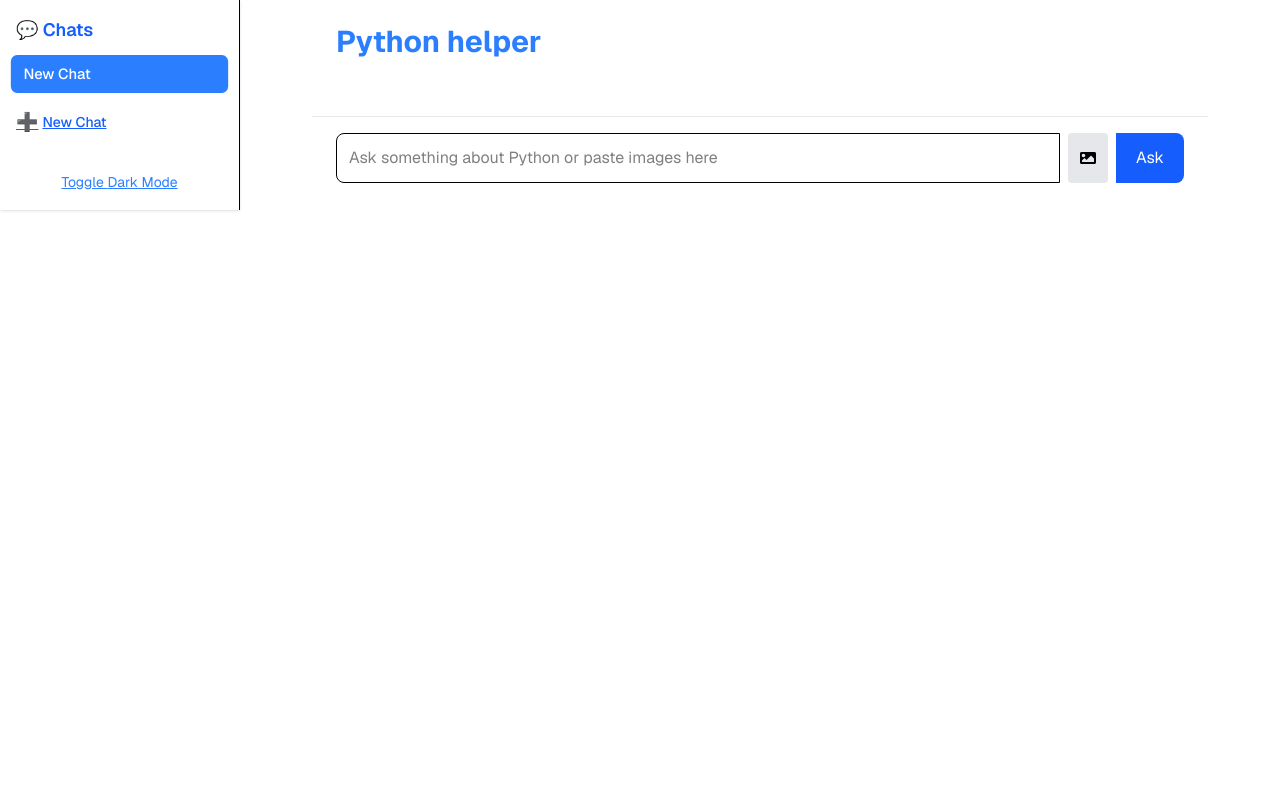
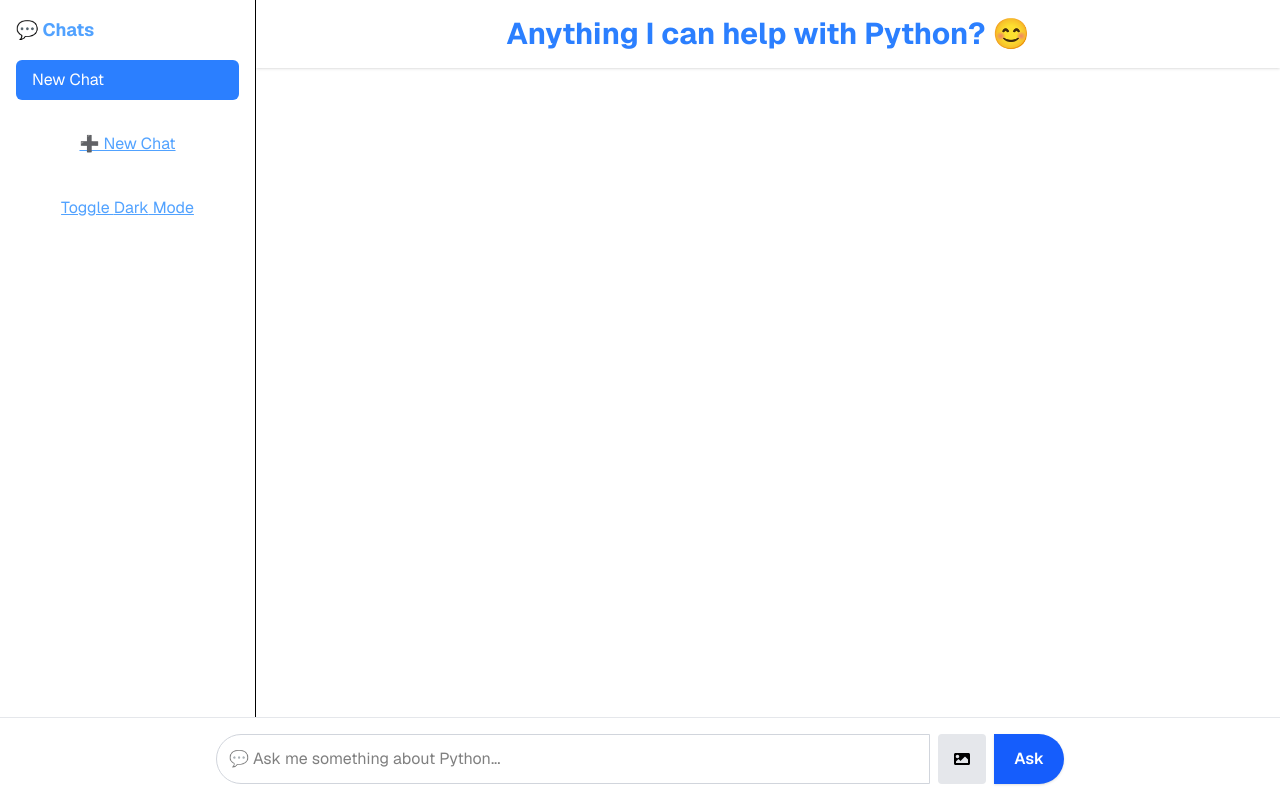
Before and after one commit to hxt200010/cs6320_project, a Next.js app in the folder frontend/: page / in a window 1280 px wide. Built offline with nearby package versions, Linux system fonts and the light colour scheme.

Commit message:
Update and improve frontend

```diff
--- a/frontend/app/page.tsx
+++ b/frontend/app/page.tsx
@@ -25,7 +25,7 @@ export default function Home() {
   const [typingIndicator, setTypingIndicator] = useState('');
   const [pastedImages, setPastedImages] = useState<File[]>([]);
   const [showScrollToBottom, setShowScrollToBottom] = useState(false);
-
+  const isAsking = useRef(false);
   const chatScrollRef = useRef<HTMLDivElement | null>(null);
 
   useEffect(() => {
@@ -50,7 +50,8 @@ export default function Home() {
   };
 
   const ask = async () => {
-    if (!question.trim() && pastedImages.length === 0) return;
+    if (loading || isAsking.current || (!question.trim() && pastedImages.length === 0)) return;
+    isAsking.current = true;
 
     const userMessage: Message = { sender: 'user', text: pastedImages.length ? `🖼️ + ${question}` : question };
     const updatedSessions = [...sessions];
@@ -58,44 +59,68 @@ export default function Home() {
     setSessions(updatedSessions);
     setLoading(true);
     setTypingIndicator('hmmmmmm...');
+    const chatId = `chat-${activeIndex}`;
+    let res;
+    try {
 
-    try {
-      let res;
+
       if (pastedImages.length > 0) {
         const formData = new FormData();
         pastedImages.forEach((file) => formData.append('file', file, file.name));
+
         formData.append('question', question);
-        res = await axios.post('http://127.0.0.1:8000/ask-image', formData, {
+        res = await axios.post(`http://127.0.0.1:8000/ask-image?chat_id=${chatId}`, formData, {
           headers: { 'Content-Type': 'multipart/form-data' },
         });
       } else {
-        res = await axios.post('http://127.0.0.1:8000/ask', { question });
+        res = await axios.post(`http://127.0.0.1:8000/ask?chat_id=${chatId}`, { question });
       }
 
-      const botMessage: Message = { sender: 'bot', text: res.data.answer };
+      const botMessage: Message = { sender: 'bot', text: '' };
       updatedSessions[activeIndex].messages.push(botMessage);
-      if (res.data.answer.length > 40) {
-        updatedSessions[activeIndex].title = res.data.answer.split(/[.?!\n]/)[0].slice(0, 40);
+      setSessions([...updatedSessions]);
+
+      const fullText = res.data.answer;
+      let charIndex = 0;
+
+      const typeNextChar = () => {
+        if (charIndex < fullText.length) {
+          updatedSessions[activeIndex].messages[updatedSessions[activeIndex].messages.length - 1].text += fullText[charIndex];
+          setSessions([...updatedSessions]);
+          charIndex++;
+          setTimeout(typeNextChar, 10);
+        } else {
+          if (fullText.length > 40) {
+            updatedSessions[activeIndex].title = fullText.split(/[.?!\n]/)[0].slice(0, 40);
+            setSessions([...updatedSessions]);
           }
-      setSessions([...updatedSessions]);
+          setLoading(false);
+          setTypingIndicator('');
+          isAsking.current = false;
+        }
+      };
+
+      typeNextChar();
+
     } catch (err) {
       updatedSessions[activeIndex].messages.push({ sender: 'bot', text: '❌ Something went wrong.' });
       setSessions([...updatedSessions]);
+      setLoading(false);
+      setTypingIndicator('');
+      isAsking.current = false;
     }
 
     setQuestion('');
     setPastedImages([]);
-    setLoading(false);
-    setTypingIndicator('');
   };
 
   const handleKeyPress = (e: React.KeyboardEvent<HTMLInputElement>) => {
-    if (e.key === 'Enter') ask();
+    if (e.key === 'Enter' && !loading && !isAsking.current) ask();
   };
 
   const handleImageUpload = (e: React.ChangeEvent<HTMLInputElement>) => {
     const file = e.target.files?.[0];
-    if (file) setPastedImages(prev => [...prev, file]);
+    if (file) setPastedImages((prev) => [...prev, file]);
   };
 
   const handlePaste = (e: ClipboardEvent) => {
@@ -104,14 +129,14 @@ export default function Home() {
       for (let item of items) {
         if (item.type.startsWith('image')) {
           const file = item.getAsFile();
-          if (file) setPastedImages(prev => [...prev, file]);
+          if (file) setPastedImages((prev) => [...prev, file]);
         }
       }
     }
   };
 
   const removeImage = (index: number) => {
-    setPastedImages(prev => prev.filter((_, i) => i !== index));
+    setPastedImages((prev) => prev.filter((_, i) => i !== index));
   };
 
   const clearAllImages = () => setPastedImages([]);
@@ -122,57 +147,43 @@ export default function Home() {
   }, []);
 
   return (
-    <main className={`min-h-screen w-full flex flex-col font-sans transition-colors duration-300 overflow-y-auto ${darkMode ? 'bg-gray-900 text-white' : 'bg-white text-black'} relative`}>
-      <div className="absolute inset-0 -z-10">
-        <div className="animated-bg h-full w-full"></div>
-      </div>
-
-      <div className="flex flex-1 overflow-hidden">
-        <div className={`w-60 h-full ${darkMode ? 'bg-gray-800 border-gray-700' : 'bg-white border-r'} border-r p-4 space-y-3 shadow-sm overflow-y-auto`}>
-          <h2 className="text-lg font-semibold text-blue-600 flex items-center gap-2">💬 Chats</h2>
+    <main className={`min-h-screen w-full flex flex-col md:flex-row font-sans transition-colors duration-500 ${darkMode ? 'bg-gray-900 text-white' : 'bg-white text-black'} overflow-hidden`}>
+      <div className={`md:w-64 h-screen overflow-y-auto p-4 border-r ${darkMode ? 'bg-gray-900 text-white' : 'bg-white text-black'} sticky top-0`}>
+        <h2 className="text-lg font-bold text-blue-400 mb-4">💬 Chats</h2>
         {sessions.map((s, i) => (
           <button
             key={i}
             onClick={() => setActiveIndex(i)}
-              className={`block w-full text-left px-3 py-2 rounded-md text-sm font-medium transition-all ${i === activeIndex ? 'bg-blue-500 text-white scale-105 dark:bg-blue-400 dark:text-gray-900' : 'hover:bg-gray-100 hover:scale-[1.01] dark:text-gray-300 dark:hover:bg-gray-700'}`}
+            className={`w-full text-left px-4 py-2 rounded-md mb-2 transition-all ${i === activeIndex ? 'bg-blue-500 text-white' : darkMode ? 'hover:bg-gray-700 text-white' : 'hover:bg-gray-100 text-black'}`}
           >
             {s.title || `Chat ${i + 1}`}
           </button>
         ))}
-          <button
-            onClick={() => {
+        <button onClick={() => {
           setSessions([...sessions, { title: `Chat ${sessions.length + 1}`, messages: [] }]);
           setActiveIndex(sessions.length);
-            }}
-            className={`w-full text-sm mt-4 flex items-center gap-1 underline font-medium ${darkMode ? 'text-blue-200 hover:text-white' : 'text-blue-600 hover:text-blue-800'}`}
-          >
-            <span className="text-lg">➕</span> <span>New Chat</span>
+        }} className="w-full py-2 mt-4 text-blue-400 hover:text-blue-300 underline">
+          ➕ New Chat
         </button>
-          <button
-            onClick={() => setDarkMode(!darkMode)}
-            className="mt-6 w-full text-sm text-blue-500 underline hover:text-blue-700"
-          >
+        <button onClick={() => setDarkMode(!darkMode)} className="w-full mt-6 py-2 text-blue-400 hover:text-blue-300 underline">
           Toggle {darkMode ? 'Light' : 'Dark'} Mode
         </button>
       </div>
 
-        <div className="flex-1 h-full flex flex-col">
-          <div className={`w-full max-w-4xl mx-auto flex flex-col flex-grow ${darkMode ? 'bg-gray-800/80 backdrop-blur-sm' : 'bg-white/80 backdrop-blur-sm'} transition-all duration-300`}>
-            <div className="px-6 pt-6">
-              <h1 className="text-3xl font-bold text-blue-500 mb-6 flex items-center gap-2 animate-fade-in">
-                <span>Python helper</span>
+      <div className="flex-1 flex flex-col h-screen overflow-hidden">
+        <div className={`sticky top-0 z-10 px-4 py-4 shadow ${darkMode ? 'bg-gray-900 text-white' : 'bg-white text-black'}`}>
+          <h1 className="text-3xl font-bold text-blue-500 dark:text-blue-300 text-center">
+            Anything I can help with Python? <span className="text-yellow-400">😊</span>
           </h1>
         </div>
 
         {pastedImages.length > 0 && (
-              <div className="flex flex-wrap gap-3 px-6">
+          <div className="flex flex-wrap gap-4 px-6 py-2">
             {pastedImages.map((file, i) => (
-                  <div key={i} className="relative">
-                    <img src={URL.createObjectURL(file)} alt={`pasted-${i}`} className="w-24 h-24 object-cover rounded border shadow" />
-                    <div className="absolute bottom-0 left-0 bg-black bg-opacity-60 text-white text-[10px] px-1 truncate w-full">
-                      {file.name}
-                    </div>
-                    <button onClick={() => removeImage(i)} className="absolute top-0 right-0 bg-black bg-opacity-50 text-white rounded-bl px-1 py-0.5 text-xs">
+              <div key={i} className="relative rounded shadow overflow-hidden">
+                <img src={URL.createObjectURL(file)} className="w-24 h-24 object-cover" />
+                <div className="absolute bottom-0 left-0 bg-black bg-opacity-70 text-white text-xs px-1 truncate w-full">{file.name}</div>
+                <button onClick={() => removeImage(i)} className="absolute top-0 right-0 bg-red-500 text-white text-xs px-1 py-0.5 rounded-bl">
                   <FaTimes />
                 </button>
               </div>
@@ -183,13 +194,7 @@ export default function Home() {
           </div>
         )}
 
-            <div
-              ref={chatScrollRef}
-              className="flex-grow overflow-y-scroll px-6 space-y-4 py-4 scrollbar-thin scrollbar-thumb-gray-400 scrollbar-track-gray-100 focus:outline-none"
-              tabIndex={0}
-              onScroll={handleScroll}
-              style={{ maxHeight: 'calc(100vh - 180px)', outline: 'none' }}
-            >
+        <div ref={chatScrollRef} onScroll={handleScroll} className="flex-grow overflow-y-scroll px-6 space-y-4 py-4 pb-40">
           <AnimatePresence>
             {sessions[activeIndex].messages.map((msg, i) => (
               <motion.div
@@ -198,69 +203,50 @@ export default function Home() {
                 animate={{ opacity: 1, y: 0 }}
                 exit={{ opacity: 0, y: -10 }}
                 transition={{ duration: 0.2 }}
-                    className={`p-3 rounded-lg w-fit max-w-[80%] ${msg.sender === 'user' ? 'bg-blue-100 self-end ml-auto text-black' : darkMode ? 'bg-gray-700 text-white' : 'bg-gray-100 text-black'}`}
+                className={`px-4 py-3 rounded-xl shadow-md max-w-[80%] whitespace-pre-line ${msg.sender === 'user'
+                  ? darkMode
+                    ? 'bg-gray-700 text-white self-end ml-auto'
+                    : 'bg-blue-100 text-black self-end ml-auto'
+                  : darkMode
+                    ? 'bg-gray-800 text-white self-start ml-0'
+                    : 'bg-gray-100 text-black self-start ml-0'}`}
               >
-                    <div className="flex items-center gap-2 mb-1">
-                      {msg.sender === 'user' ? <FaUser /> : <FaRobot />} <span className="text-xs opacity-70">{msg.sender}</span>
+                <div className={`flex items-center gap-2 mb-1 text-sm ${darkMode ? 'text-gray-300' : 'text-gray-600'}`}>
+                  {msg.sender === 'user' ? <FaUser /> : <FaRobot />} <span>{msg.sender}</span>
                 </div>
                 <ReactMarkdown>{msg.text}</ReactMarkdown>
               </motion.div>
             ))}
           </AnimatePresence>
-              {loading && <div className="p-3 text-sm">{typingIndicator}...</div>}
+          {loading && <div className={`p-3 text-sm ${darkMode ? 'text-gray-300' : 'text-gray-600'}`}>{typingIndicator}...</div>}
         </div>
 
         {showScrollToBottom && (
-              <button
-                onClick={scrollToBottom}
-                className="fixed bottom-20 right-10 bg-blue-600 text-white p-2 rounded-full shadow-lg hover:bg-blue-700 z-50"
-              >
+          <button onClick={scrollToBottom} className="fixed bottom-20 right-10 bg-blue-600 text-white p-2 rounded-full shadow-lg hover:bg-blue-700">
             <FaArrowDown />
           </button>
         )}
       </div>
 
-          <div className="w-full max-w-4xl mx-auto px-6 py-4 flex gap-2 border-t border-gray-200 dark:border-gray-700 bg-white dark:bg-gray-900 sticky bottom-0">
+      <div className={`w-full fixed bottom-0 left-0 right-0 ${darkMode ? 'bg-gray-900 border-gray-700' : 'bg-white border-gray-200'} border-t`}>
+        <div className="max-w-4xl mx-auto px-6 py-4 flex gap-2">
           <input
             type="text"
-            className="flex-1 p-3 border rounded-l-lg bg-white text-black dark:bg-gray-800 dark:text-white"
-            placeholder="Ask something about Python or paste images here"
+            className={`flex-1 p-3 rounded-l-full border ${darkMode ? 'border-gray-600 bg-gray-800 text-white' : 'border-gray-300 bg-white text-black'} focus:ring-2 focus:ring-blue-500`}
+            placeholder="💬 Ask me something about Python..."
             value={question}
             onChange={(e) => setQuestion(e.target.value)}
             onKeyDown={handleKeyPress}
           />
-
-            <label className="bg-gray-200 hover:bg-gray-300 cursor-pointer flex items-center p-3 rounded">
+          <label className={`${darkMode ? 'bg-gray-700 hover:bg-gray-600' : 'bg-gray-200 hover:bg-gray-300'} cursor-pointer flex items-center px-4 rounded`}>
             <FaImage />
             <input type="file" className="hidden" accept="image/*" onChange={handleImageUpload} />
           </label>
-            <button className="bg-blue-600 text-white px-5 rounded-r-lg" onClick={ask} disabled={loading}>
+          <button className="bg-blue-600 hover:bg-blue-700 text-white font-semibold px-5 py-2 rounded-r-full shadow" onClick={ask} disabled={loading}>
             Ask
           </button>
         </div>
       </div>
-      </div>
-
-      <style jsx>{`
-        .animated-bg {
-          position: absolute;
-          top: 0;
-          left: 0;
-          z-index: -1;
-          height: 100%;
-          width: 100%;
-          background: linear-gradient(-45deg, #87CEFA, #8A2BE2, #00BFFF, #7B68EE);
-          background-size: 400% 400%;
-          animation: gradientAnimation 20s ease infinite;
-          opacity: 0.3;
-          pointer-events: none;
-        }
-        @keyframes gradientAnimation {
-          0% { background-position: 0% 50%; }
-          50% { background-position: 100% 50%; }
-          100% { background-position: 0% 50%; }
-        }
-      `}</style>
     </main>
   );
 }
```
Also changed, not shown: 1 other file (tests, documents, lock files or other folders). Lines whose indentation alone changed are shown as unchanged.
